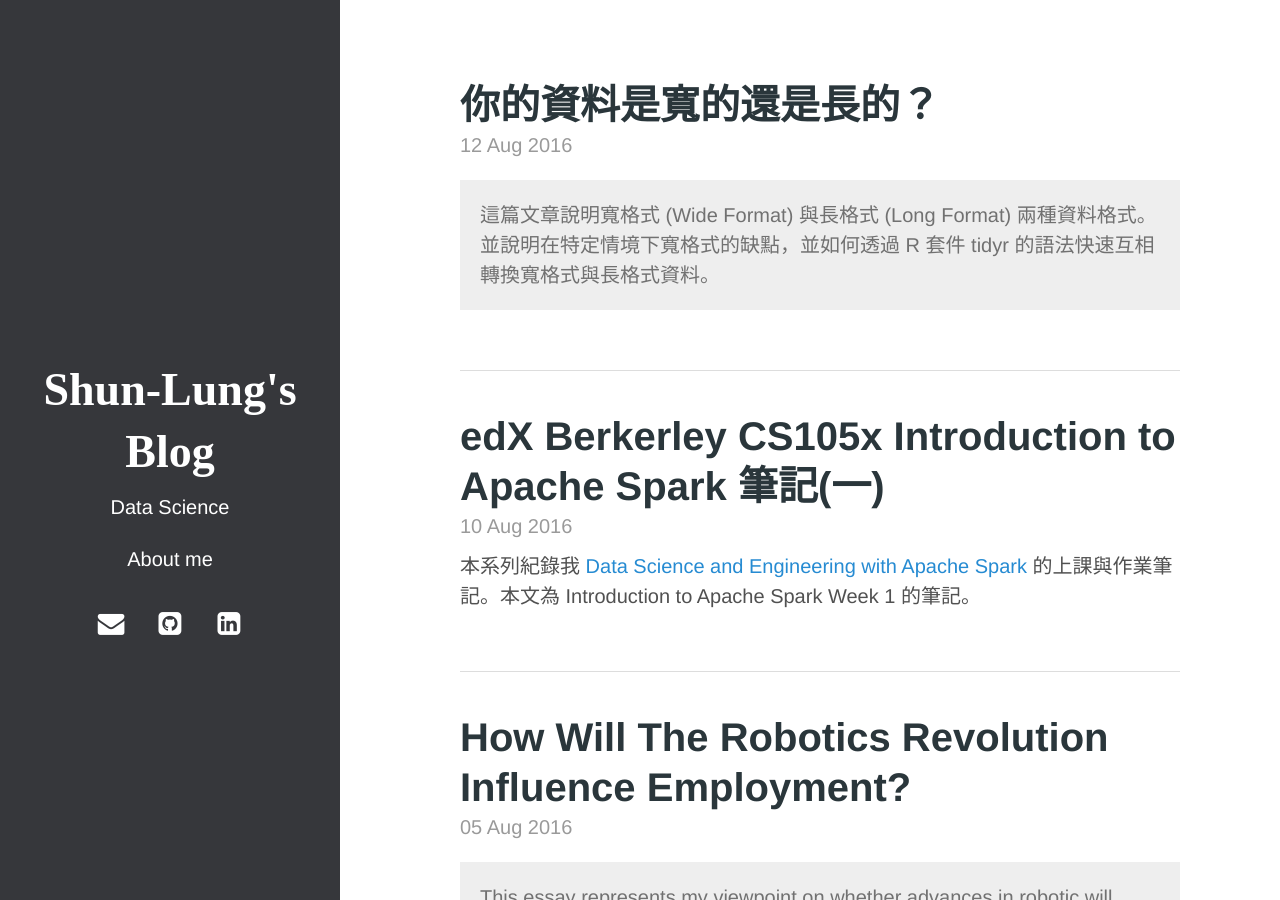
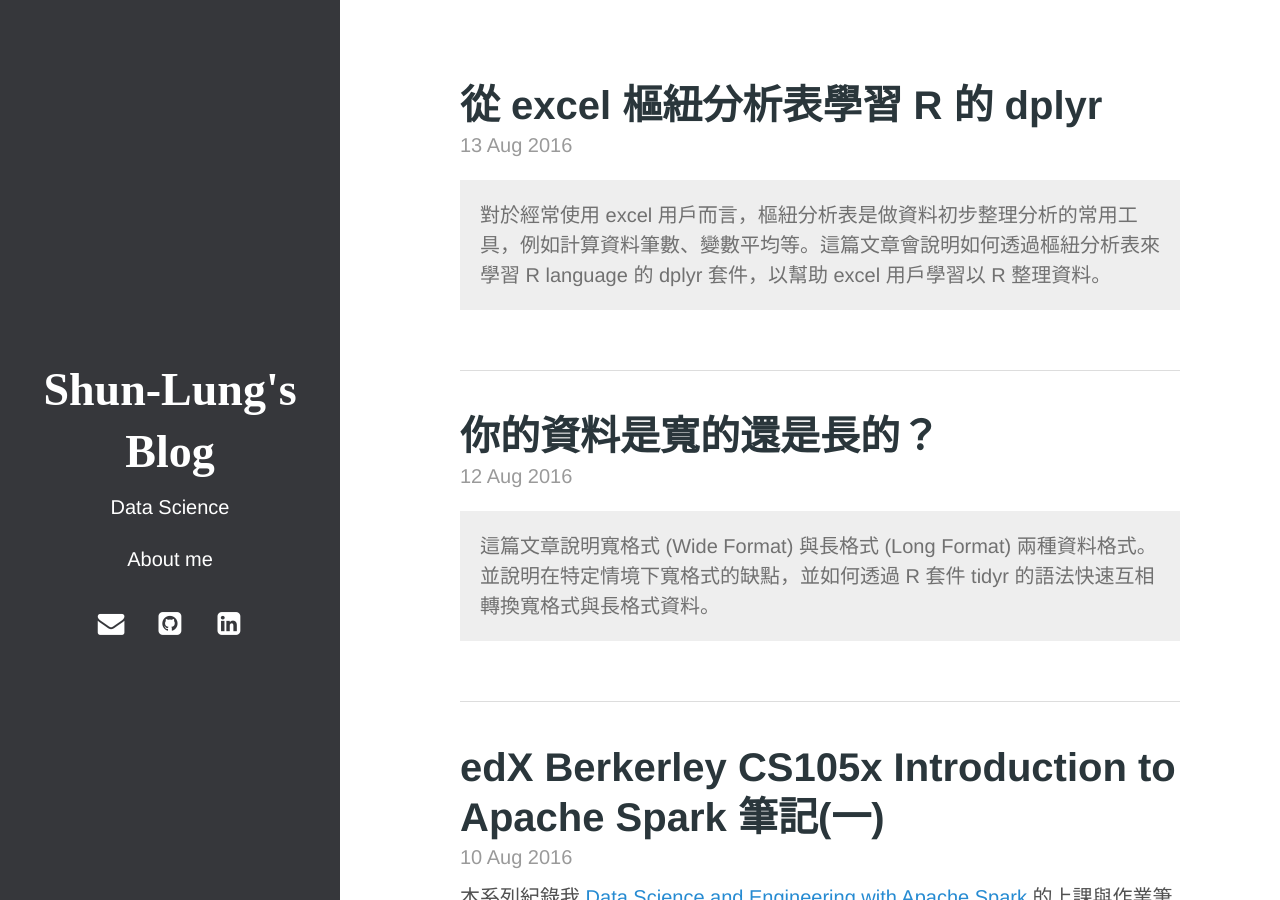
Before and after one commit to codeAligned/slchangtw.netlify, a Jekyll site: the page built from index.html, in a window 1280 px wide and 900 px high. Built offline with Jekyll 4.4.1, drawn with Linux system fonts in a browser that asks for light colours; the list of posts is cut into pages by our own code; some of the changed lines change nothing that is shown.

Commit message:
update 20160813 post

````diff
--- /dev/null
+++ b/_posts/2016-08-13-dplyr-and-pivottable.md
@@ -0,0 +1,113 @@
+---
+layout: post
+title: "從 excel 樞紐分析表學習 R 的 dplyr"
+author: Shun-Lung Chang
+---
+
+<p class="message">
+對於經常使用 excel 用戶而言，樞紐分析表是做資料初步整理分析的常用工具，例如計算資料筆數、變數平均等。這篇文章會說明如何透過樞紐分析表來學習 R language 的 dplyr 套件，以幫助 excel 用戶學習以 R 整理資料。
+</p>
+
+<!--more-->
+
+(本篇文章使用的範例資料為 [Titanic: Machine Learning from Disaster](https://www.kaggle.com/c/titanic/data), 細部資料描述可見連結。)
+
+一個樞紐分析表建立時，需要設定四個區塊，如下圖所示。分別是報表篩選、欄標籤、列標籤、個值。
+
+<center><img src="/images/20160813_four_blocks.png" width="280" height="250"></center>
+
+舉例來說，如果我們想要用範例資料建立了解依 Sex 跟 Pclass 分類的的存活人數。其樞紐分析表會如下圖所示。設定方式是將 Sex, Pclass 放到列標籤，將 Suvival 放到個值，並設定加總。
+
+<center><img src="/images/20160813_example_1.png" width="300" height="250"></center>
+
+在 R 的 [dplyr](https://cran.rstudio.com/web/packages/dplyr/vignettes/introduction.html) 中，樞紐分析表的列標籤對應到 **group_by()**, 個值對應到 **summarise()**. 因此，要產生跟上面樞紐分析表的 R 語法如下。其中`%>%`是 pipe 運算子，其運作方式可見[此處](https://www.r-bloggers.com/magrittr-simplifying-r-code-with-pipes/)。因此，從下面的語法可看出只要將 Sex, Pclass 放到 group_by() 中，另再將 Survived 放到 summarise() 的並作 sum() 加總。以上的語法對應到樞紐分析表將 Sex, Pclass 放到列標籤，將 Suvival 放到個值，並設定加總。
+
+```
+library(dplyr)
+
+titanic %>%
+	group_by(Sex, Pclass) %>%
+	summarise(sum(Survived))
+```
+
+<center><img src="/images/20160813_example_1_R.png" width="300" height="250"></center>
+
+另外，在樞紐分析表個值主要的摘要方式與 summarize 的變數匯總方式對應可整理如下表：
+
+|  個值摘要方式  |   summarise   |
+|--------------|:-------------:|
+|      加總     |     sum()     |
+|      計數     |      n()      |
+|     平均值    |     mean()    |
+|     最大值    |      max()    |
+|     最小值    |      min()    |
+|     標準差    |      sd()     |
+
+
+雖然樞紐分析表的欄標籤並沒有對應的 dplyr 語法，然而可以透過[你的資料是寬的還是長的](/2016/08/12/long-wide-format/)介紹的 tidyr::spread() 建立欄標籤。舉例來說，我們在前面的樞紐分析表加入 Embarked 變數到欄標籤，結果如下圖。
+
+<center><img src="/images/20160813_example_2.png" width="300" height="280"></center>
+
+在 R 中要產生上面的樞紐分析表，其語法如下。可看到我們先在 group_by() 加入 Embarked 變數，接著做完 summarise() 後，設定 spread() 的 key 為 Embarked 即可完成。但此方法只能產生一層的欄標籤，無法做到兩層以上的欄標籤。
+
+```
+library(dplyr)
+library(tidyr)
+
+titanic %>%
+	group_by(Sex, Pclass, Embarked) %>%
+	summarise(s = sum(Survived)) %>%
+	spread(key = Embarked, value = s)
+```
+
+<center><img src="/images/20160813_example_2_R.png" width="400" height="280"></center>
+
+樞紐分析表的報表篩選對應的 dplyr 的語法是 **filter()**. 舉例來說，我們想要產生依 Sex 與 Pclass 分類，且限定 Embarked 在 C 與 Q 兩個地點的平均 Fare, 其樞紐分析表的設定如下圖。
+
+<center><img src="/images/20160813_example_3.png" width="400" height="280"></center>
+
+在 R 中要產生上面的樞紐分析表，其語法如下。可看到我們加入`dplyr::filter(Embarked %in% c("C", "Q"))`這段語法，`%in%` 運算子計算資料有無相符(Match), 更多的解釋可見[文件](https://stat.ethz.ch/R-manual/R-devel/library/base/html/match.html)。因 filter() 運行方式為回傳有符合條件的資料，故回傳 Embarked 是 C 和 Q 的資料。此外，`dplyr::filter()` 是呼叫在 dplyr 套件內的 filter(). 因為在 R 中的原生套件 stat 中也有 filter(), 而兩者使用場景且結果不同。因此若有時候發現 filter() 的結果與預期不合，可以使用 `dplyr::filter()` 指定。
+
+```
+titanic %>%
+    dplyr::filter(Embarked %in% c("C", "Q")) %>%
+    group_by(Sex, Pclass) %>%
+    summarize(mean(Fare))
+```
+<center><img src="/images/20160813_example_3_R.png" width="400" height="280"></center>
+
+此外，filter() 其實也能作為列標籤或欄標籤的篩選。例如下面的樞紐分析表，我們僅篩選 Pclass 是 2 跟 3. 在 R 中可以透過下面的語法完成。可看到我們 filter() 當中設定 `Pclass != 1`。
+
+<center><img src="/images/20160813_example_4.png" width="400" height="280"></center>
+
+```{r}
+titanic %>%
+    group_by(Sex, Pclass) %>%
+    summarize(mean(Fare)) %>%
+    dplyr::filter(Pclass != 1) // also can be done by setting Pclass %in% c("2", "3")
+```
+
+<center><img src="/images/20160813_example_4_R.png" width="350" height="250"></center>
+
+然而，必須注意一點，R 進行 summarize() 運算後，原本資料集的變數就會只剩有在 group_by() 內的變數。因此，如果你想要做的是樞紐分析表的報表篩選，務必將 filter() 放在 summarize() 之前。舉例來說，如下面的 R 語法就會回報錯誤，因為 Embarked 變數已不在 summarize() 後的資料集中。
+
+```
+titanic %>%
+    group_by(Sex, Pclass) %>%
+    summarize(mean(Fare)) %>%
+    dplyr::filter(Embarked %in% c("C", "Q"))
+# Error: object 'Embarked' not found
+```
+
+總言之，樞紐分析表的四個設定區塊對應到 dplyr 的語法整理如下：
+
+- 報表篩選：filter()
+- 欄標籤：group_by() + tidyr::spread() (僅能產生一層欄標籤)
+- 列標籤：group_by()
+- 個值：summarise()
+
+最後，在 R 中可以透過 rpivotTable 建立互動式樞紐分析表，可再嵌入 R markdown 中做成報告，可參考[此處](https://rawgit.com/ConnerChang/blog_examples/master/dplyr_pivottable.html)。
+
+## 補充文件
+
+- [dplyr cheatsheet](https://www.rstudio.com/wp-content/uploads/2015/02/data-wrangling-cheatsheet.pdf)
````
Also changed, not shown: _posts/2016-08-12-long-wide-format.md (+1 -1 lines), images/20160813_example_1.png (added), images/20160813_example_1_R.png (added), images/20160813_example_2.png (added), images/20160813_example_2_R.png (added), images/20160813_example_3.png (added), images/20160813_example_3_R.png (added), images/20160813_example_4.png (added), images/20160813_example_4_R.png (added), images/20160813_four_blocks.png (added).
